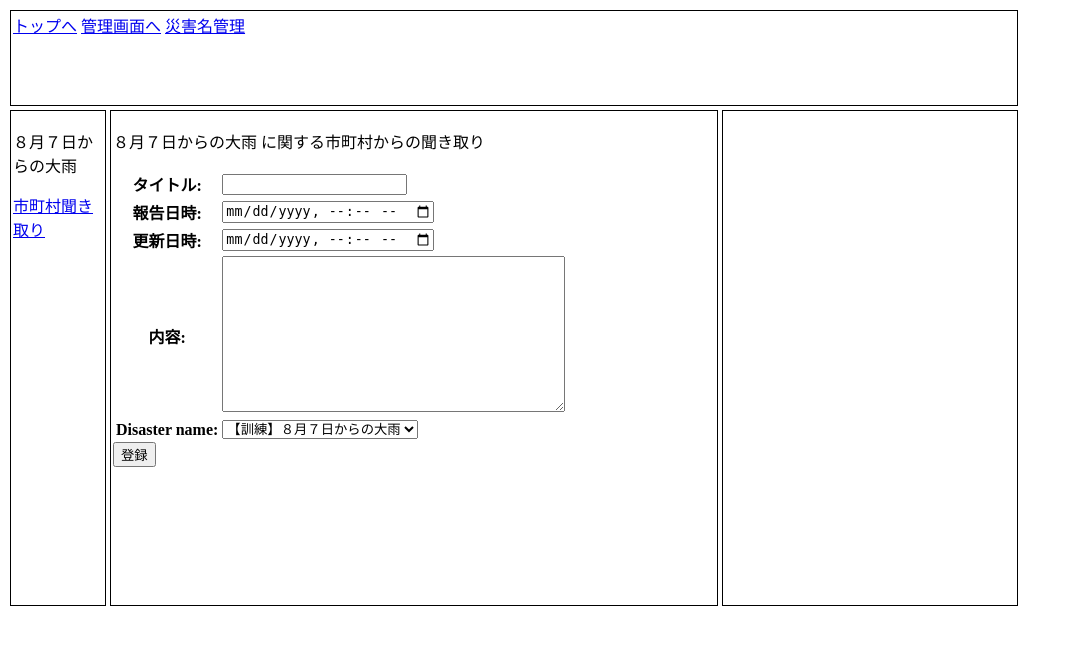
After one commit to shikenai/anti_d_2, a Django app: page /hearing_local_government/1 in a window 1280 px wide. The commit adds this page. Shown: the top 645 px of the page, without its empty margins (0-1071 px from the left). Run offline with Django 4.2, Linux system fonts and the light colour scheme; data comes from the database, SQL or seed files in the repository.

Commit message:
viewでmodelformのforeignkey初期化達成

```diff
--- a/anti_d_2/urls.py
+++ b/anti_d_2/urls.py
@@ -20,5 +20,6 @@ urlpatterns = [
     path('admin/', admin.site.urls),
     path('', views.index),
     path('disasters/', views.disasters),
-    path('disaster/<int:disaster_id>', views.disaster)
+    path('disaster/<int:disaster_id>', views.disaster),
+    path('hearing_local_government/<int:disaster_id>', views.make_hearing_local_government)
 ]
--- a/app_anti_d/admin.py
+++ b/app_anti_d/admin.py
@@ -3,3 +3,4 @@ from app_anti_d import models
 # Register your models here.
 admin.site.register(models.DisasterName)
 admin.site.register(models.LocalGovernments)
+admin.site.register(models.HearingReportsFromLocalGovernment)
--- a/app_anti_d/forms.py
+++ b/app_anti_d/forms.py
@@ -1,8 +1,18 @@
 from django import forms
-from .models import DisasterName
+from .models import DisasterName, HearingReportsFromLocalGovernment
 
 
 class FormDisasterName(forms.ModelForm):
     class Meta:
         model = DisasterName
         fields = '__all__'
+
+
+class FormHearingReportsFromLocalGovernment(forms.ModelForm):
+    class Meta:
+        model = HearingReportsFromLocalGovernment
+        fields = '__all__'
+        widgets = {
+            "reported_at": forms.DateTimeInput(attrs={"type": "datetime-local"}),
+            "updated_at": forms.DateTimeInput(attrs={"type": "datetime-local"}),
+        }
--- a/app_anti_d/models.py
+++ b/app_anti_d/models.py
@@ -1,8 +1,5 @@
 from django.db import models
-from phonenumber_field.modelfields import PhoneNumberField
 
-
-# Create your models here.
 
 class DisasterName(models.Model):
     title = models.CharField(verbose_name='災害名', max_length=20, null=True, blank=True)
--- a/app_anti_d/views.py
+++ b/app_anti_d/views.py
@@ -1,6 +1,6 @@
 from django.shortcuts import render
-from app_anti_d.models import DisasterName
-from .forms import FormDisasterName
+from app_anti_d.models import DisasterName, LocalGovernments
+from .forms import FormDisasterName, FormHearingReportsFromLocalGovernment
 
 
 # Create your views here.
@@ -28,3 +28,21 @@ def disaster(request, disaster_id):
     return render(request, 'disaster.html', {
         "d": _disaster
     })
+
+
+def make_hearing_local_government(request, disaster_id):
+    _disaster = DisasterName.objects.get(pk=disaster_id)
+    _local_governments = LocalGovernments.objects.all()
+    if request.method == 'POST':
+        form = FormHearingReportsFromLocalGovernment(request.POST)
+        if form.is_valid():
+            form.save()
+        else:
+            pass
+    form = FormHearingReportsFromLocalGovernment(initial={"disaster_name":  _disaster})
+
+    return render(request, 'make_hearing_report_from_lg.html', {
+        'd': _disaster,
+        'form': form,
+        'lgs': _local_governments
+    })
--- /dev/null
+++ b/templates/make_hearing_report_from_lg.html
@@ -0,0 +1,20 @@
+{% extends 'base.html' %}
+
+{% block contents %}
+    <div class="left-bar">
+        <p>{{ d.title }}</p>
+        <p><a href="/hearing_local_government/{{ d.id }}">市町村聞き取り</a></p>
+    </div>
+    <div class="center-bar">
+        <p>{{ d.title }} に関する市町村からの聞き取り</p>
+        <form action="" method="POST">
+            {% csrf_token %}
+            <table>
+                {{ form.as_table }}
+            </table>
+            <button type="submit" name="submit" id="submit" class="submit">登録</button>
+        </form>
+    </div>
+    <div class="right-bar">
+    </div>
+{% endblock %}
```
Also changed, not shown: templates/disaster.html (+12 -10 lines).
